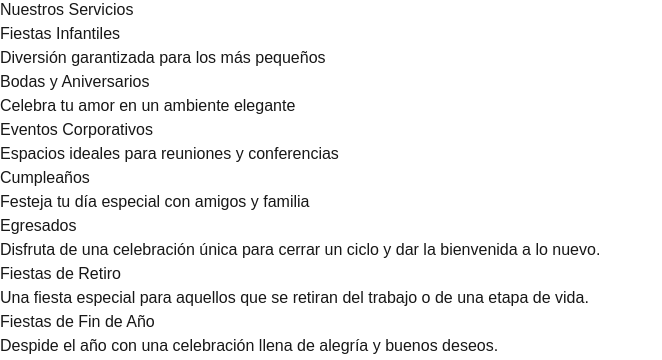
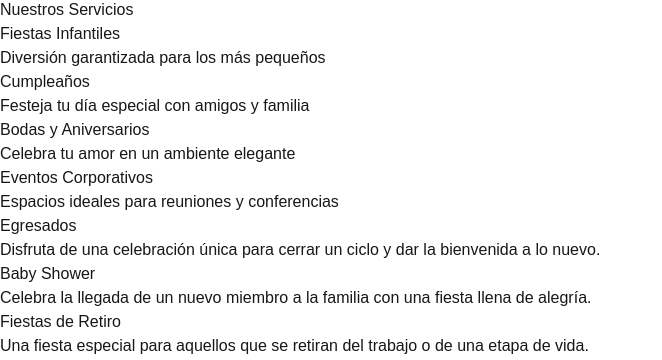
Before and after one commit to JulietaJara/Tauro-s, a Next.js app in the folder tauro/: page / in a window 1280 px wide. Shown: the part 146-506 px from the top of the page, without its empty margins (0-662 px from the left). Built offline with nearby package versions, Linux system fonts and the light colour scheme.

Commit message:
agregado service

```diff
--- a/tauro/src/app/components/Services.tsx
+++ b/tauro/src/app/components/Services.tsx
@@ -1,10 +1,11 @@
 export default function Services() {
     const services = [
       { title: "Fiestas Infantiles", description: "Diversión garantizada para los más pequeños" },
+      { title: "Cumpleaños", description: "Festeja tu día especial con amigos y familia" },
       { title: "Bodas y Aniversarios", description: "Celebra tu amor en un ambiente elegante" },
       { title: "Eventos Corporativos", description: "Espacios ideales para reuniones y conferencias" },
-      { title: "Cumpleaños", description: "Festeja tu día especial con amigos y familia" },
       { title: "Egresados", description: "Disfruta de una celebración única para cerrar un ciclo y dar la bienvenida a lo nuevo." },
+      { title: "Baby Shower", description: "Celebra la llegada de un nuevo miembro a la familia con una fiesta llena de alegría." },
       { title: "Fiestas de Retiro", description: "Una fiesta especial para aquellos que se retiran del trabajo o de una etapa de vida." },
       { title: "Fiestas de Fin de Año", description: "Despide el año con una celebración llena de alegría y buenos deseos." },
     ]
```
